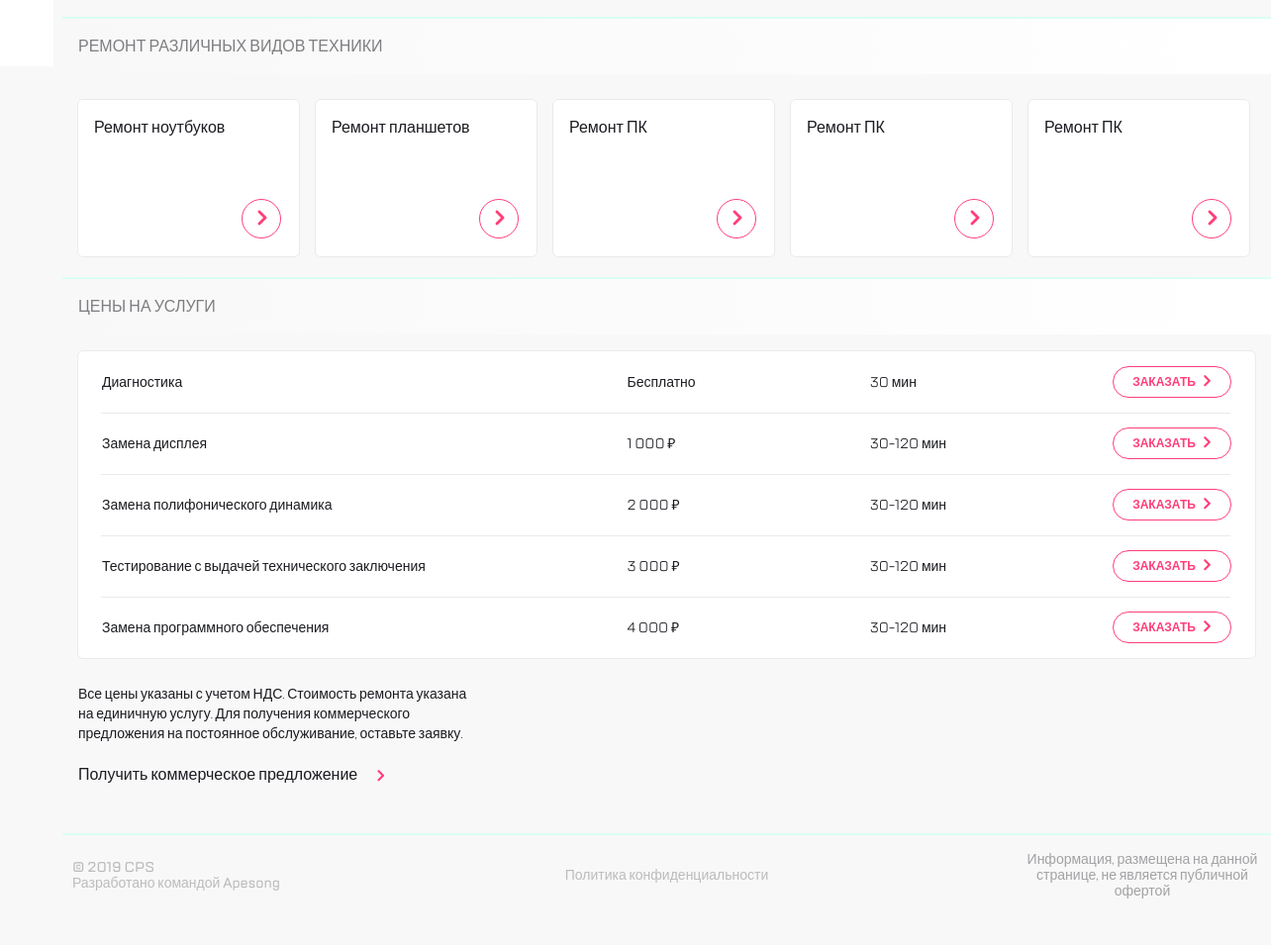
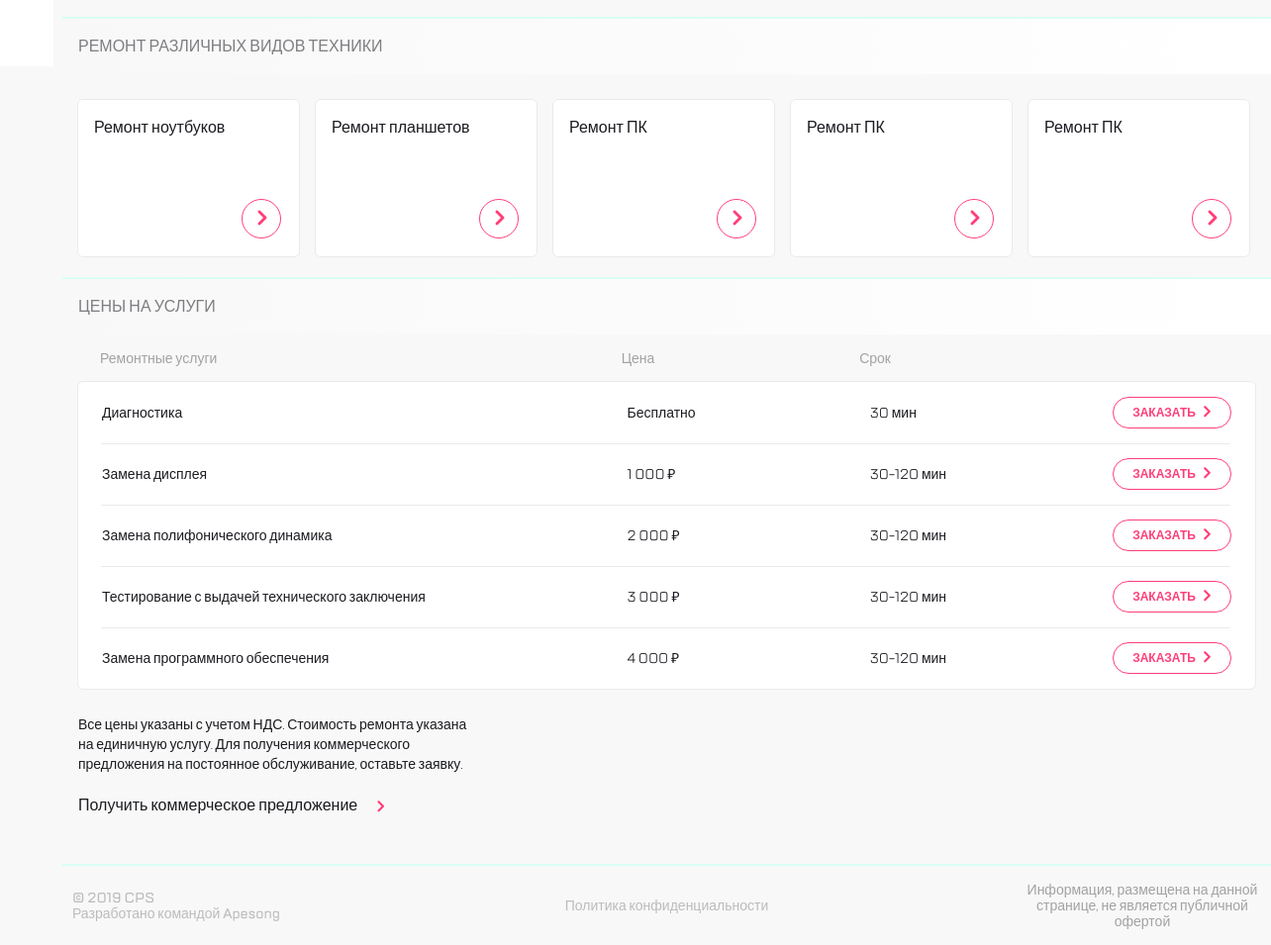
Before and after one commit to JoStooop/website--2, a plain HTML site: page index.html in a window 1536 px wide. Shown: the part 733-1688 px from the top of the page at 99% size, without its empty margins (252-1536 px from the left). Before the commit the page ends 1657 px from the top, so only its background shows below. Drawn offline with Linux system fonts and the light colour scheme; files whose address does not match are found by name.

Commit message:
part - 4

```diff
--- a/index.html
+++ b/index.html
@@ -433,6 +433,11 @@
                 </ul>
             </div>
             <div class="service-price-tab">
+                <div class="service-price-tab__info">
+                    <span class="service-price-tab__info-title">Ремонтные услуги</span>
+                    <span class="service-price-tab__info-subtitle">Цена</span>
+                    <span class="service-price-tab__info-subtitle">Срок</span>
+                </div>
                 <ul class="service-price-tab__list">
                     <li class="service-price-tab__item">
                         <a href="#" class="service-price-tab__link">
--- a/js/read-more.js
+++ b/js/read-more.js
@@ -1,4 +1,4 @@
-
+// Информация
 function openbox(id) {
 
 display = document.getElementById(id).style.display;
--- a/scss/style.scss
+++ b/scss/style.scss
@@ -2080,6 +2080,24 @@ body{
 
             .service-price-tab{
                 display: block;
+
+                &__info{
+                    display: flex;
+                    padding: 0 38px;
+                    margin-bottom: 15px;
+                    color: #7E7E82;
+                    font-size: 14px;
+                    opacity: .7;
+                }
+                &__info-title{
+                   width: 44%;
+                }
+                &__info-subtitle{
+
+                    &:nth-child(2){
+                        width: 19%;
+                    }
+                }
 
                 &__list{
                     margin: 0 15px 25px;
@@ -2409,6 +2427,23 @@ body{
                 }
             }
         }
+
+        .service-price{
+
+            .service-price-tab{
+
+                &__info-title{
+                    width: 46%;
+                }
+
+                &__info-subtitle{
+
+                    &:nth-child(2){
+                    width: 21%;
+                    }
+                }
+            }
+        }
     }
 
     .cps-popap-feedback{
```
Also changed, not shown: css/style.css, 1 other file.
